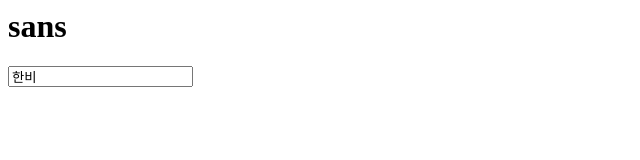
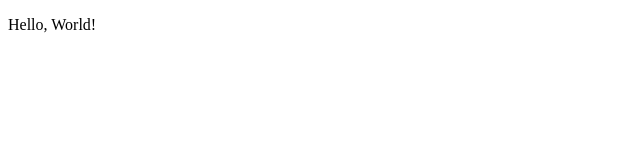
Before and after one commit to 1098hibird/Pocaloid, a plain HTML site: page index.html in a window 1280 px wide. Shown: the whole page, without its empty margins (0-640 px from the left). Drawn offline with Linux system fonts and the light colour scheme.

Commit message:
Add files via upload

```diff
--- a/index.html
+++ b/index.html
@@ -1,2 +1,12 @@
-<h1 class="title">sans</h1>
-<input value="한비"/>
+<!DOCTYPE html>
+<html lang="en">
+<head>
+	<meta charset="UTF-8">
+	<meta http-equiv="X-UA-Compatible" content="IE=edge">
+	<meta name="viewport" content="width=device-width, initial-scale=1.0">
+	<title>Portfolio</title>
+</head>
+<body>
+  <p>Hello, World!</p>
+</body>
+</html>
```
